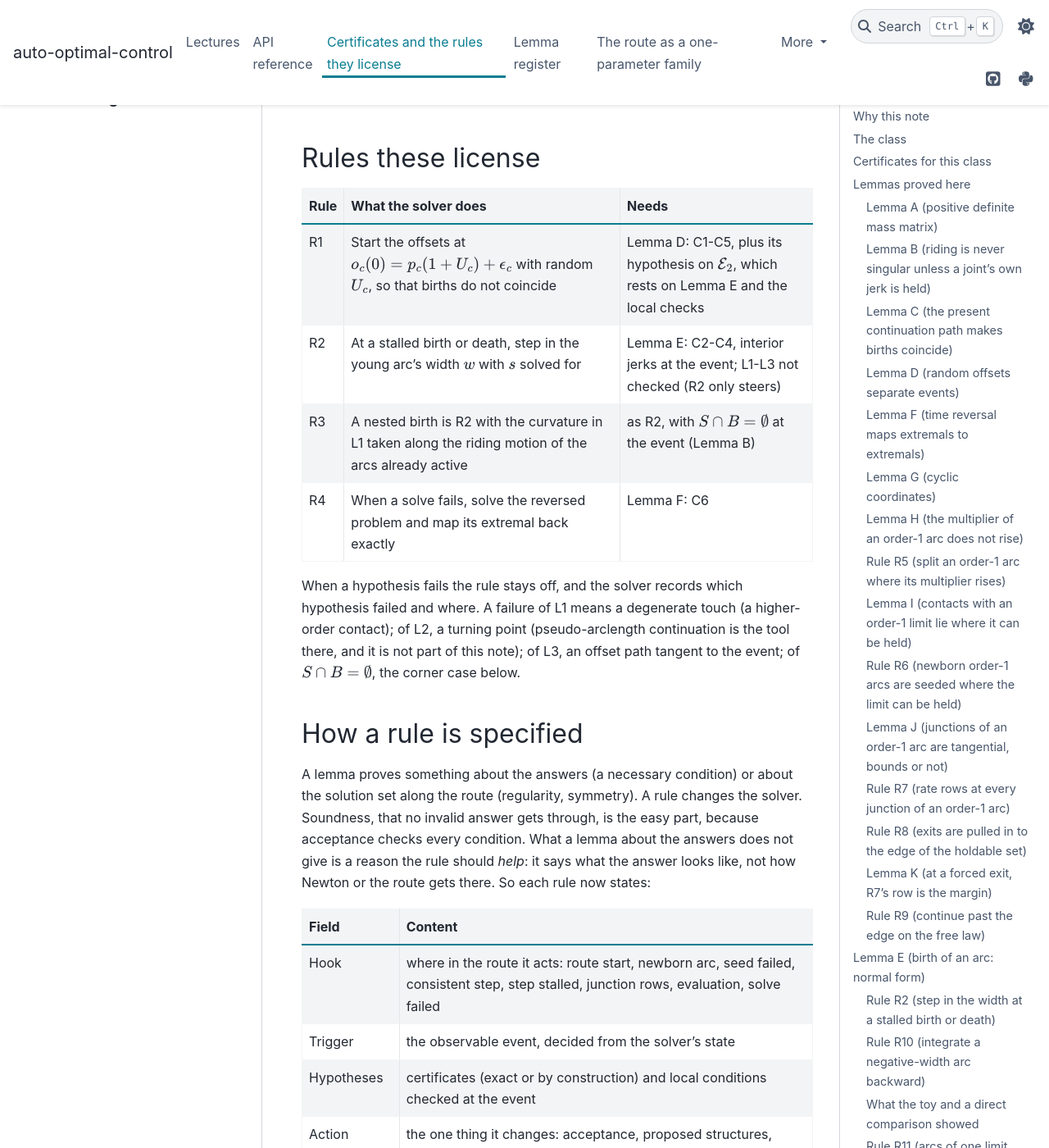
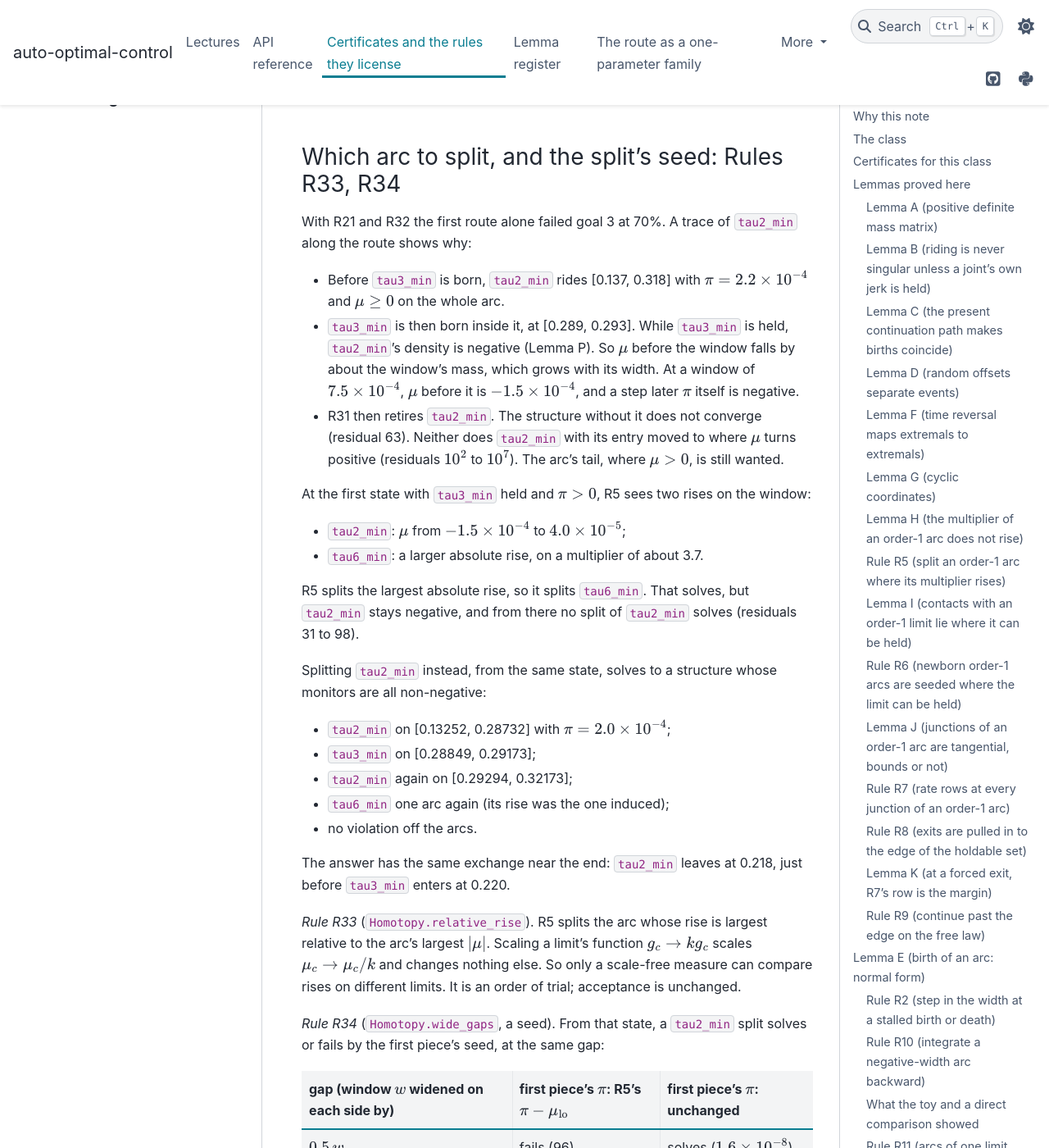
Before and after one commit to idm23/auto-optimal-control, a Sphinx documentation site: the page built from docs/notes/structure_certificates.md, in a window 1280 px wide and 1400 px high, scrolled down 41567 px. Shown: the whole window at 82% size. Built offline with Sphinx 7.4.7 and the PyData theme 0.15.4, drawn with Linux system fonts in a browser that asks for light colours; some of the changed text lies outside the part shown.

Commit message:
Which arc R5 splits (R33) and continuity seeds with wider gaps (R34)
Goal 3 at 70%: tau3_min is born inside tau2_min's arc, and tau2_min's
multiplier before the window goes negative (Lemma P). R5 split tau6_min,
whose absolute rise is larger only because its multiplier is ~3e4 times
larger; R33 compares rises relative to each arc's multiplier (scale
invariance). The tau2_min split then solves only seeded by continuity
(the first piece keeps its entry jump) with a gap wider than the window,
which R34 offers. Goal 3 at 70% solves forward in 12-18 s. Both rules
are off by default.

Co-Authored-By: Claude Opus 5.5 <noreply@anthropic.com>

```diff
--- a/docs/notes/structure_certificates.md
+++ b/docs/notes/structure_certificates.md
@@ -1616,6 +1616,91 @@ The cases left on the first route:
 - **Over 60 s:** goal 5 at 70%, goal 2 at 70%, rest 4, rest 9, rest 2
   (through R4) and goal 7 at 70% (through R4).
 
+### Which arc to split, and the split's seed: Rules R33, R34
+
+With R21 and R32 the first route alone failed goal 3 at 70%. A trace of
+`tau2_min` along the route shows why:
+
+- Before `tau3_min` is born, `tau2_min` rides [0.137, 0.318] with
+  $\pi = 2.2 \times 10^{-4}$ and $\mu \ge 0$ on the whole arc.
+- `tau3_min` is then born inside it, at [0.289, 0.293]. While `tau3_min` is
+  held, `tau2_min`'s density is negative (Lemma P). So $\mu$ before the window
+  falls by about the window's mass, which grows with its width. At a window
+  of $7.5 \times 10^{-4}$, $\mu$ before it is $-1.5 \times 10^{-4}$, and a step
+  later $\pi$ itself is negative.
+- R31 then retires `tau2_min`. The structure without it does not converge
+  (residual 63). Neither does `tau2_min` with its entry moved to where $\mu$
+  turns positive (residuals $10^2$ to $10^7$). The arc's tail, where
+  $\mu > 0$, is still wanted.
+
+At the first state with `tau3_min` held and $\pi > 0$, R5 sees two rises on
+the window:
+- `tau2_min`: $\mu$ from $-1.5 \times 10^{-4}$ to $4.0 \times 10^{-5}$;
+- `tau6_min`: a larger absolute rise, on a multiplier of about 3.7.
+
+R5 splits the largest absolute rise, so it splits `tau6_min`. That solves,
+but `tau2_min` stays negative, and from there no split of `tau2_min` solves
+(residuals 31 to 98).
+
+Splitting `tau2_min` instead, from the same state, solves to a structure
+whose monitors are all non-negative:
+- `tau2_min` on [0.13252, 0.28732] with $\pi = 2.0 \times 10^{-4}$;
+- `tau3_min` on [0.28849, 0.29173];
+- `tau2_min` again on [0.29294, 0.32173];
+- `tau6_min` one arc again (its rise was the one induced);
+- no violation off the arcs.
+
+The answer has the same exchange near the end: `tau2_min` leaves at 0.218,
+just before `tau3_min` enters at 0.220.
+
+*Rule R33* (`Homotopy.relative_rise`). R5 splits the arc whose rise is
+largest relative to the arc's largest $|\mu|$. Scaling a limit's function
+$g_c \to k g_c$ scales $\mu_c \to \mu_c / k$ and changes nothing else. So
+only a scale-free measure can compare rises on different limits. It is an
+order of trial; acceptance is unchanged.
+
+*Rule R34* (`Homotopy.wide_gaps`, a seed). From that state, a `tau2_min`
+split solves or fails by the first piece's seed, at the same gap:
+
+| gap (window $w$ widened on each side by) | first piece's $\pi$: R5's $\pi - \mu_{\rm lo}$ | first piece's $\pi$: unchanged |
+|---|---|---|
+| $0.5\,w$ | fails (96) | solves ($1.6 \times 10^{-8}$) |
+| $2\,w$ | fails (90) | solves ($1.0 \times 10^{-7}$) |
+
+R5's value is the right answer to leading order: the solution's $\pi$ is
+$2.03 \times 10^{-4}$ against R5's $2.09 \times 10^{-4}$. But a different $\pi$
+moves the costate along the whole first piece. The unchanged $\pi$ reproduces
+the current solution up to the gap, so Newton only has to close the gap.
+With the gap R5 offers, 2% wider than the window, the seed fails whatever
+$\pi$ is ($10^6$ and up): the junctions nearly coincide with the held
+limit's (Lemma D). R34 therefore also offers the split seeded by
+continuity, with gaps wider by $0.5\,w$ and $2\,w$ on each side.
+
+*Result.* Goal 3 at 70% on the first route alone:
+
+| Rules on | Outcome |
+|---|---|
+| R33 and R34 | solves forward in 12 s (18 s in the census) |
+| R33 alone | solves only through R4, at 311 s |
+| R34 alone | fails: `tau6_min` is split first |
+
+*Census, first route alone (R30, R31, R21, R32 on as well):*
+
+| | + R21 + R32 | + R33 + R34 |
+|---|---|---|
+| solved | 42/45 | 42/45 |
+| under 60 s | 36 | 36 |
+| total | 3556.2 s | 3252.7 s |
+
+The final times agree where both solve (to $4 \times 10^{-16}$).
+- **Gained:** goal 3 at 70% (failed, now 18 s).
+- **Lost:** goal 7 at 70%. It solved at 510 s through R4, near the cap; now
+  it runs out of time at 595 s.
+- **Slower:** goal 5 at 80%, 59 s to 65 s (R33 fires there).
+
+Cases where neither rule fires take the same route; their times moved by up
+to about 20% between the two runs.
+
 ## Rules these license
 
 | Rule | What the solver does | Needs |
```
Also changed, not shown: docs/notes/lemma_register.md (+6 -3 lines), docs/notes/route_family.md (+1 -1 lines), 3 other files.
